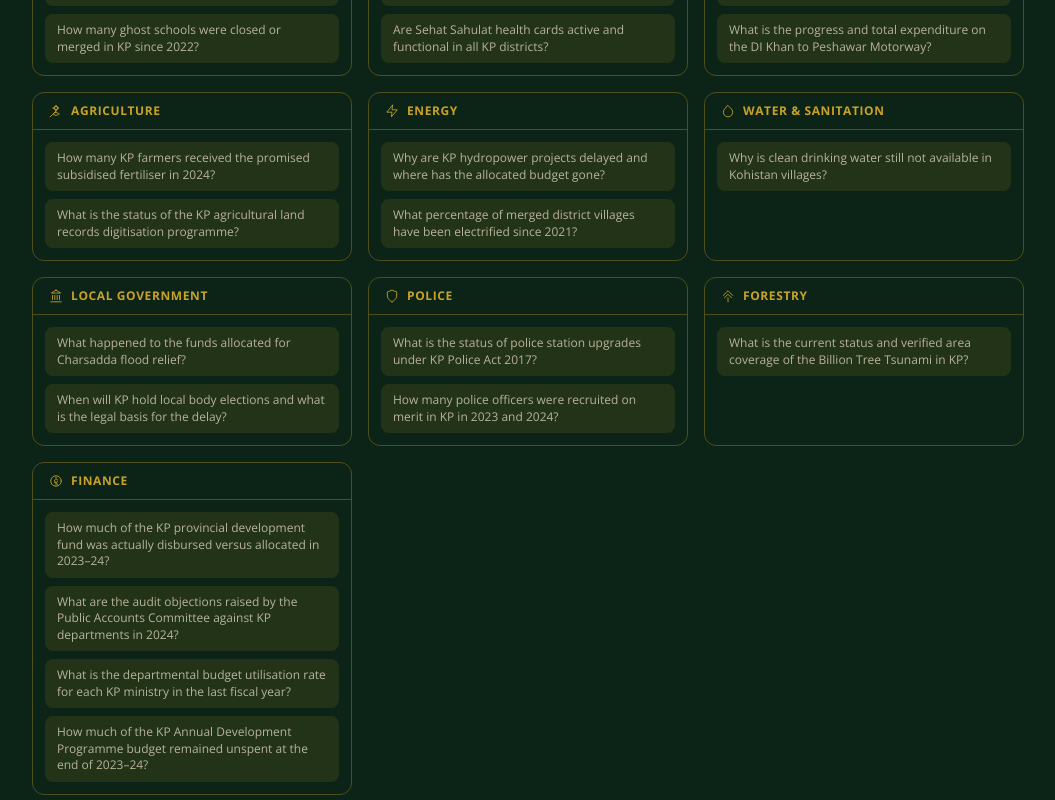
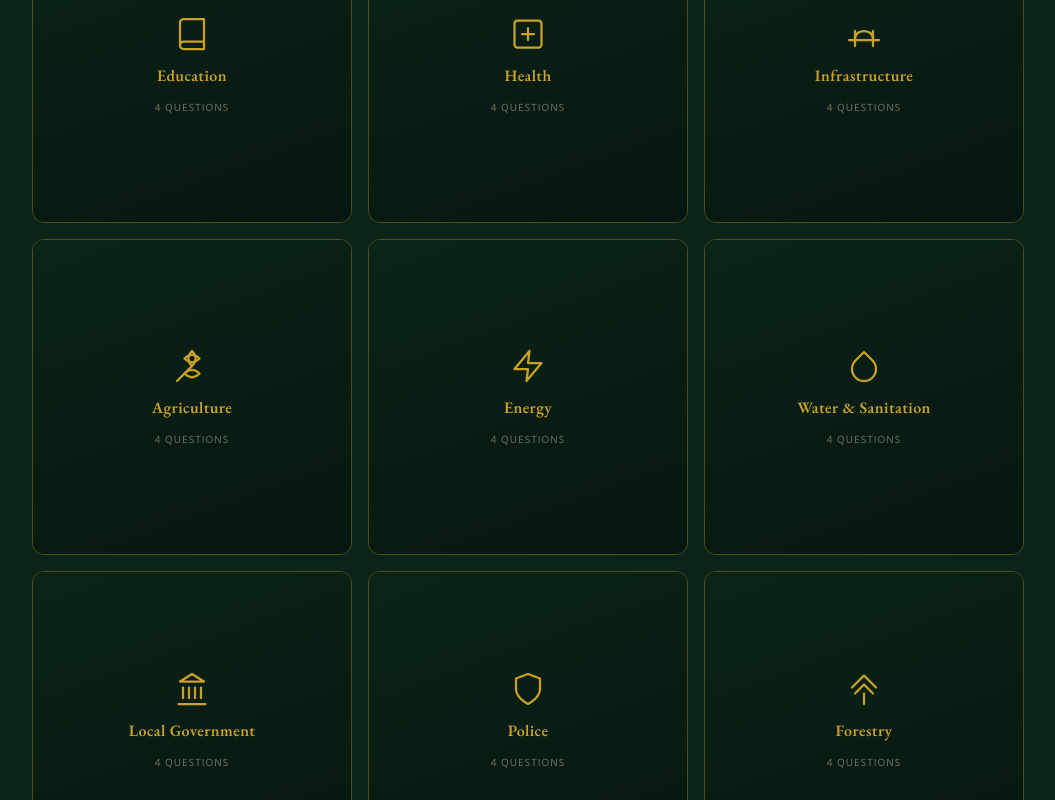
Before and after one commit to harisahmadkhan/Haq-Ittila---KP-RTI-Companion, a React (Vite) app: page / in a window 1280 px wide. Shown: the part 920-1720 px from the top of the page, without its empty margins (112-1167 px from the left). Built offline with nearby package versions, Linux system fonts and the light colour scheme; no server answers; a web font is replaced by a local one.

Commit message:
feat: expand category cards to 4 queries each with reveal overlay

```diff
--- a/src/components/steps/QueryInput.jsx
+++ b/src/components/steps/QueryInput.jsx
@@ -14,16 +14,16 @@ import IconTree from '../icons/IconTree.jsx';
 import IconCoin from '../icons/IconCoin.jsx';
 
 const ICON_MAP = {
-  Education:        IconBook,
-  Health:           IconCross,
-  Infrastructure:   IconBridge,
-  Agriculture:      IconWheat,
-  Energy:           IconBolt,
+  Education:            IconBook,
+  Health:               IconCross,
+  Infrastructure:       IconBridge,
+  Agriculture:          IconWheat,
+  Energy:               IconBolt,
   'Water & Sanitation': IconDroplet,
   'Local Government':   IconTownHall,
-  Police:           IconShield,
-  Forestry:         IconTree,
-  Finance:          IconCoin,
+  Police:               IconShield,
+  Forestry:             IconTree,
+  Finance:              IconCoin,
 };
 
 const EXAMPLE_CATEGORIES = [
@@ -32,6 +32,8 @@ const EXAMPLE_CATEGORIES = [
     queries: [
       'Has the government built the promised schools in Swat district?',
       'How many ghost schools were closed or merged in KP since 2022?',
+      'What percentage of KP public school buildings have basic sanitation and clean water facilities?',
+      'How much has the KP government spent on textbook printing and distribution since 2021?',
     ],
   },
   {
@@ -39,6 +41,8 @@ const EXAMPLE_CATEGORIES = [
     queries: [
       'How many doctors were hired for rural health centres in 2024?',
       'Are Sehat Sahulat health cards active and functional in all KP districts?',
+      'What is the status of hospital waste management in KP public hospitals?',
+      'How many lady health workers are active and receiving salaries in each KP district?',
     ],
   },
   {
@@ -46,6 +50,8 @@ const EXAMPLE_CATEGORIES = [
     queries: [
       'Why is the Peshawar BRT budget unaccounted for?',
       'What is the progress and total expenditure on the DI Khan to Peshawar Motorway?',
+      'What is the current state of Swat Motorway Phase 2 and where have the allocated funds gone?',
+      'How many KP public buildings have been earthquake-retrofitted under the KP Earthquake Resilience Programme?',
     ],
   },
   {
@@ -53,6 +59,8 @@ const EXAMPLE_CATEGORIES = [
     queries: [
       'How many KP farmers received the promised subsidised fertiliser in 2024?',
       'What is the status of the KP agricultural land records digitisation programme?',
+      'What is the status of the KP olive cultivation programme that was promised in the manifesto?',
+      'Has the KP government established agricultural advisory services in merged districts?',
     ],
   },
   {
@@ -60,12 +68,17 @@ const EXAMPLE_CATEGORIES = [
     queries: [
       'Why are KP hydropower projects delayed and where has the allocated budget gone?',
       'What percentage of merged district villages have been electrified since 2021?',
+      'What is the financial performance of the KP Energy Development Organisation and how much of its budget goes to administration?',
+      'How much has KP received in net hydel profits from WAPDA and is the amount disputed?',
     ],
   },
   {
     label: 'Water & Sanitation',
     queries: [
       'Why is clean drinking water still not available in Kohistan villages?',
+      'What is the current sewage treatment capacity in KP cities versus actual sewage volume generated?',
+      'What percentage of KP public schools have functional toilets and handwashing facilities as measured by PHED?',
+      'What is the progress on new water storage dams being constructed in KP?',
     ],
   },
   {
@@ -73,6 +86,8 @@ const EXAMPLE_CATEGORIES = [
     queries: [
       'What happened to the funds allocated for Charsadda flood relief?',
       'When will KP hold local body elections and what is the legal basis for the delay?',
+      'What is the total budget allocated to KP Union Councils and how is it being administered without elected members?',
+      'How much municipal solid waste is being collected in Peshawar and where is it disposed?',
     ],
   },
   {
@@ -80,12 +95,17 @@ const EXAMPLE_CATEGORIES = [
     queries: [
       'What is the status of police station upgrades under KP Police Act 2017?',
       'How many police officers were recruited on merit in KP in 2023 and 2024?',
+      'What is the FIR registration rate across KP police stations and are any districts refusing to register FIRs?',
+      'How many custody deaths have been reported in KP police stations since 2022?',
     ],
   },
   {
     label: 'Forestry',
     queries: [
       'What is the current status and verified area coverage of the Billion Tree Tsunami in KP?',
+      'How much revenue has KP collected from timber auctions since 2021 and how was it utilised?',
+      'What is the status of enforcement under the KP Wildlife Protection Act 2015?',
+      'How many forest fires occurred in KP in 2023 and what area was destroyed?',
     ],
   },
   {
@@ -99,6 +119,60 @@ const EXAMPLE_CATEGORIES = [
   },
 ];
 
+function CategoryCard({ cat, onSelect }) {
+  const [open, setOpen] = useState(false);
+  const CatIcon = ICON_MAP[cat.label];
+
+  return (
+    <div
+      className="relative rounded-xl border border-[var(--color-border)] overflow-hidden hover:border-[var(--color-primary)] transition-colors min-h-[11rem]"
+      onMouseEnter={() => setOpen(true)}
+      onMouseLeave={() => setOpen(false)}
+      onFocus={() => setOpen(true)}
+      onBlur={(e) => { if (!e.currentTarget.contains(e.relatedTarget)) setOpen(false); }}
+    >
+      {/* Underlying header + query buttons — always rendered for accessibility */}
+      <div className="px-4 py-2.5 border-b border-[var(--color-border)] flex items-center gap-2">
+        {CatIcon && <CatIcon className="w-3.5 h-3.5 text-[var(--color-primary)]" />}
+        <p className="text-xs font-sans font-bold text-[var(--color-primary)] uppercase tracking-wider">{cat.label}</p>
+      </div>
+      <div className="p-3 flex flex-col gap-2">
+        {cat.queries.map(q => (
+          <button
+            key={q}
+            onClick={() => onSelect(q)}
+            className="w-full text-left text-xs font-sans text-[var(--color-muted)] bg-[var(--color-primary-accent)] rounded-lg px-3 py-2 hover:bg-[var(--color-primary)] hover:text-[var(--color-background)] transition-colors leading-snug"
+          >
+            {q}
+          </button>
+        ))}
+      </div>
+
+      {/* Overlay: covers card by default; fades away on hover / focus-within / tap */}
+      <div
+        aria-hidden={open}
+        onClick={() => setOpen(true)}
+        className="absolute inset-0 flex flex-col items-center justify-center gap-3 transition-opacity duration-[220ms] ease-out select-none"
+        style={{
+          background: 'linear-gradient(160deg, #0B2417 0%, #061610 100%)',
+          opacity: open ? 0 : 1,
+          pointerEvents: open ? 'none' : 'auto',
+        }}
+      >
+        {CatIcon && (
+          <CatIcon className="w-9 h-9 text-[var(--color-primary)]" />
+        )}
+        <p className="font-serif font-semibold text-[var(--color-primary)] text-base tracking-wide text-center px-4">
+          {cat.label}
+        </p>
+        <p className="font-sans text-[var(--color-muted)] text-[10px] uppercase tracking-widest opacity-60">
+          {cat.queries.length} questions
+        </p>
+      </div>
+    </div>
+  );
+}
+
 export default function QueryInput({ selectedParties, onPartiesChange, onSubmit }) {
   const [query, setQuery] = useState('');
 
@@ -108,12 +182,11 @@ export default function QueryInput({ selectedParties, onPartiesChange, onSubmit
 
   return (
     <div className="max-w-5xl mx-auto px-4 py-8">
-      {/* Hero banner with gold corner brackets */}
+      {/* Hero banner */}
       <div
         className="rounded-2xl px-8 py-10 text-center mb-8 shadow-xl relative overflow-hidden"
         style={{ background: 'linear-gradient(135deg, var(--color-background) 0%, #0f2e1e 50%, #0B2417 100%)' }}
       >
-        {/* Gold corner brackets */}
         <span className="absolute top-4 left-4 w-6 h-6 border-t-2 border-l-2 border-[var(--color-primary)] rounded-tl-sm opacity-60" />
         <span className="absolute top-4 right-4 w-6 h-6 border-t-2 border-r-2 border-[var(--color-primary)] rounded-tr-sm opacity-60" />
         <span className="absolute bottom-4 left-4 w-6 h-6 border-b-2 border-l-2 border-[var(--color-primary)] rounded-bl-sm opacity-60" />
@@ -161,28 +234,9 @@ export default function QueryInput({ selectedParties, onPartiesChange, onSubmit
           Or pick an example question by category
         </p>
         <div className="grid grid-cols-1 sm:grid-cols-2 lg:grid-cols-3 gap-4">
-          {EXAMPLE_CATEGORIES.map(cat => {
-            const CatIcon = ICON_MAP[cat.label];
-            return (
-              <div key={cat.label} className="bg-transparent rounded-xl border border-[var(--color-border)] overflow-hidden hover:border-[var(--color-primary)] transition-colors">
-                <div className="px-4 py-2.5 border-b border-[var(--color-border)] flex items-center gap-2">
-                  {CatIcon && <CatIcon className="w-3.5 h-3.5 text-[var(--color-primary)]" />}
-                  <p className="text-xs font-sans font-bold text-[var(--color-primary)] uppercase tracking-wider">{cat.label}</p>
-                </div>
-                <div className="p-3 flex flex-col gap-2">
-                  {cat.queries.map(q => (
-                    <button
-                      key={q}
-                      onClick={() => setQuery(q)}
-                      className="w-full text-left text-xs font-sans text-[var(--color-muted)] bg-[var(--color-primary-accent)] rounded-lg px-3 py-2 hover:bg-[var(--color-primary)] hover:text-[var(--color-background)] transition-colors leading-snug"
-                    >
-                      {q}
-                    </button>
-                  ))}
-                </div>
-              </div>
-            );
-          })}
+          {EXAMPLE_CATEGORIES.map(cat => (
+            <CategoryCard key={cat.label} cat={cat} onSelect={setQuery} />
+          ))}
         </div>
       </div>
     </div>
```
